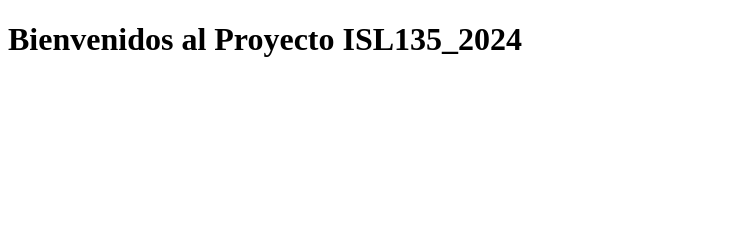
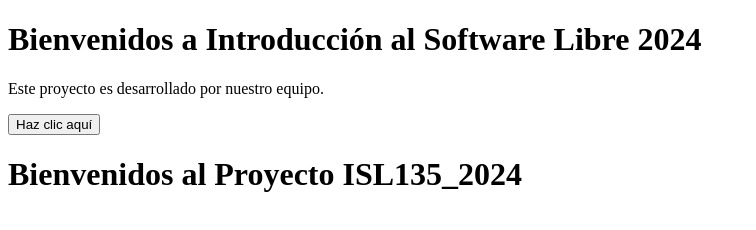
Before and after one commit to Gerardoues10/ISL135_2024, a plain HTML site: page index.html in a window 1280 px wide. Shown: the whole page, without its empty margins (0-756 px from the left). Drawn offline with Linux system fonts and the light colour scheme.

Commit message:
modificar index.html

```diff
--- a/index.html
+++ b/index.html
@@ -1,3 +1,18 @@
+<!DOCTYPE html>
+<html lang="es">
+<head>
+    <meta charset="UTF-8">
+    <meta name="viewport" content="width=device-width, initial-scale=1.0">
+    <title>Laboratorio ISL135</title>
+    <link rel="stylesheet" href="css/estilos.css">
+</head>
+<body>
+      <h1>Bienvenidos a Introducción al Software Libre 2024</h1>
+      <p id="description">Este proyecto es desarrollado por nuestro equipo.</p>
+      <button id="botob">Haz clic aquí</button>
+      <script src="js/script.js"></script>
+</body>
+</html>
 <!DOCTYPE html>
 <html lang="es">
 <head>
```
